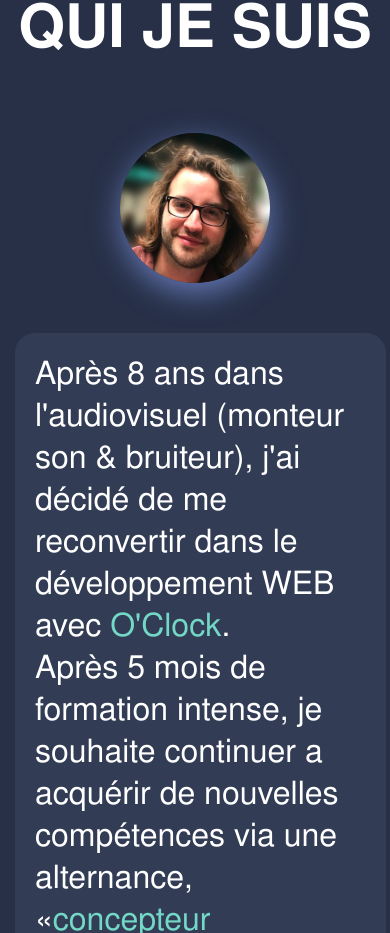
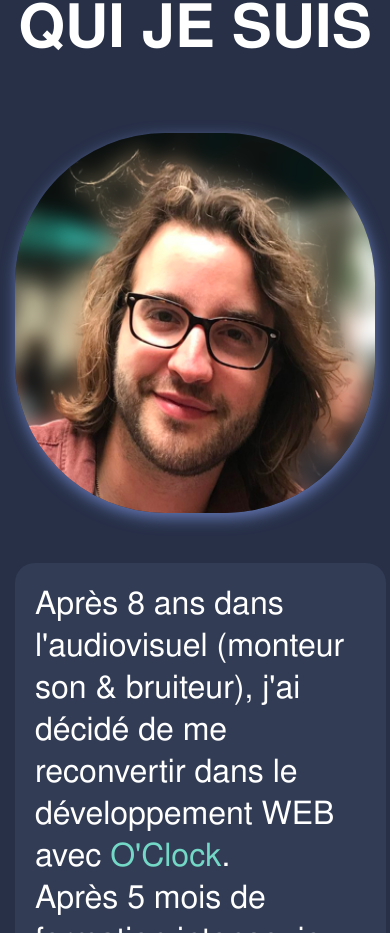
Before and after one commit to RomanBeldent/portfolio, a React (Vite) app: page / in a window 390 px wide. Shown: the part 830-1763 px from the top of the page. Built offline with nearby package versions, Linux system fonts and the light colour scheme.

Commit message:
picture responsive ok

```diff
--- a/src/components/AboutSection/AboutSection.jsx
+++ b/src/components/AboutSection/AboutSection.jsx
@@ -14,18 +14,7 @@ const AboutSection = () => {
                 </div>
                 <h3>Qui je suis</h3>
                 <div className="row">
-                    <img style={{
-                        width: 150,
-                        height: 150,
-                        marginTop: 25,
-                        //Below lines will help to set the border radius
-                        borderBottomLeftRadius: 150,
-                        borderBottomRightRadius: 150,
-                        borderTopRightRadius: 150,
-                        borderTopLeftRadius: 150,
-                        overflow: "hidden",
-                        boxShadow: "1px 10px 30px #6477b4",
-                    }} src={profile} alt="" />
+                    <img className="profil-picture" src={profile} alt="" />
 
                     <div className="resume">
                         <p>
--- a/src/components/AboutSection/AboutSection.scss
+++ b/src/components/AboutSection/AboutSection.scss
@@ -41,6 +41,15 @@
         margin-top: 40px;
     }
 
+    .profil-picture {
+        width: 380px;
+        height: 380px;
+        margin-top: 25px;
+        border-radius: 150px;
+        overflow: hidden;
+        box-shadow: 1px 5px 15px #6477b4;
+    }
+
 .resume {
     border-radius: 20px;
     background-color: #323C55;
```
Lines whose indentation alone changed are shown as unchanged.
